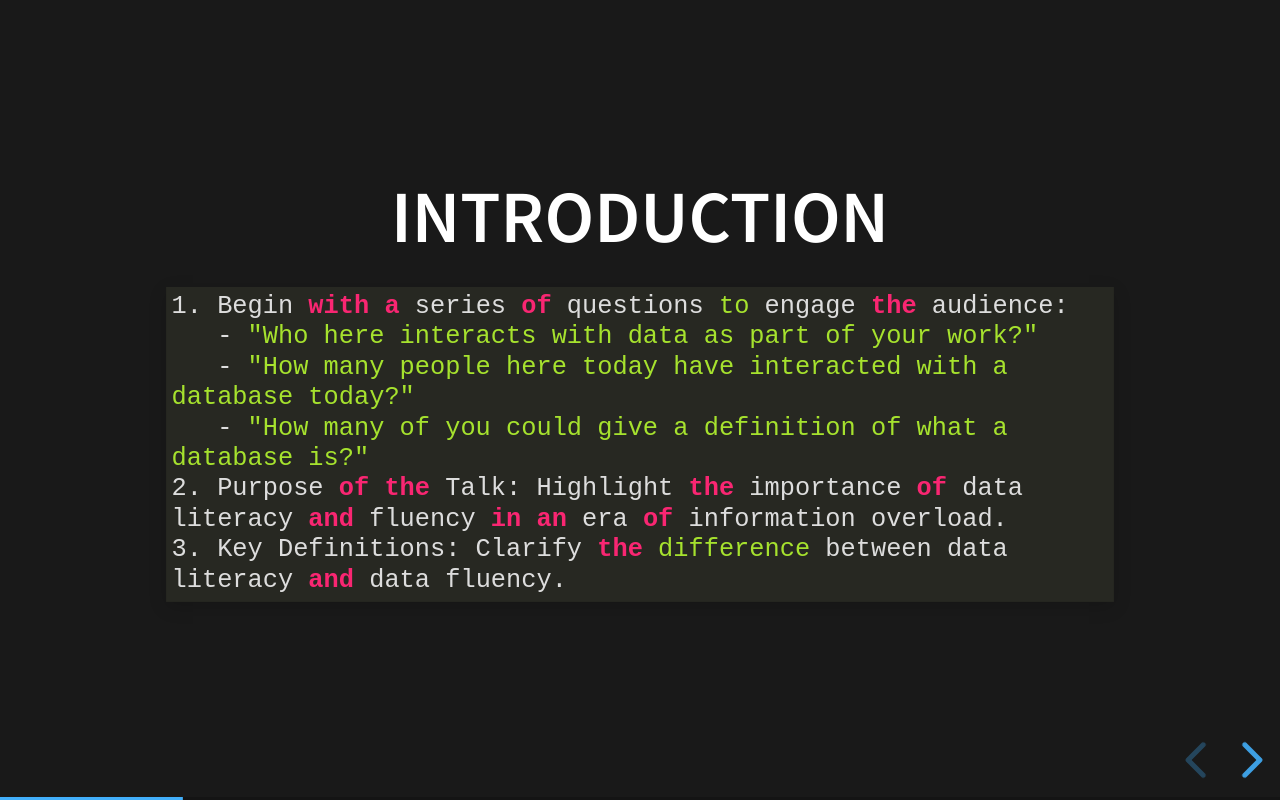
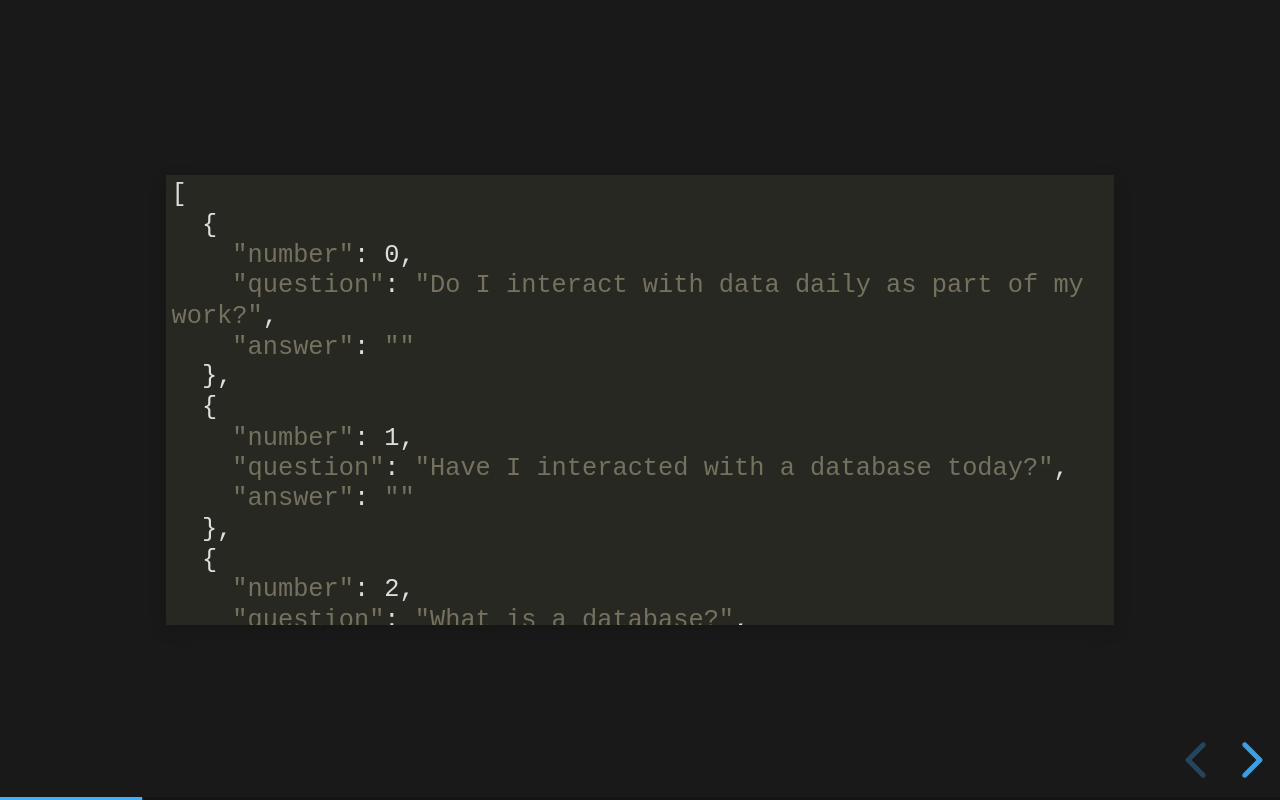
Before and after one commit to jdmar3/20241024-datafluency-wmu, a website: page index.html in a window 1280 px wide. Both pictures are taken after a click on the button "next slide". Drawn offline with Linux system fonts and the light colour scheme.

Commit message:
Update index.html

```diff
--- a/index.html
+++ b/index.html
@@ -33,25 +33,47 @@
         <h3>John D Martin III, PhD</h3>
       </section>
 
-      <!-- Slide 1: Introduction -->
+      <!-- Slide 1: Questions to Engage the Audience -->
       <section>
-        <h2>Introduction</h2>
-        <pre><code>1. Begin with a series of questions to engage the audience:
-   - "Who here interacts with data as part of your work?"
-   - "How many people here today have interacted with a database today?"
-   - "How many of you could give a definition of what a database is?"
-2. Purpose of the Talk: Highlight the importance of data literacy and fluency in an era of information overload.
-3. Key Definitions: Clarify the difference between data literacy and data fluency.</code></pre>
+        <pre><code>[
+  {
+    "number": 0,
+    "question": "Do I interact with data daily as part of my work?",
+    "answer": ""
+  },
+  {
+    "number": 1,
+    "question": "Have I interacted with a database today?",
+    "answer": ""
+  },
+  {
+    "number": 2,
+    "question": "What is a database?",
+    "answer": ""
+  }
+]</code></pre>
       </section>
 
-      <!-- Slide 2: The Current State of Data Production and Consumption -->
+      <!-- Slide 2: Purpose of the Talk -->
+      <section>
+        <h2>Purpose of the Talk</h2>
+        <pre><code>Highlight the importance of data literacy and fluency in an era of information overload.</code></pre>
+      </section>
+
+      <!-- Slide 3: Key Definitions -->
+      <section>
+        <h2>Key Definitions</h2>
+        <pre><code>Clarify the difference between data literacy and data fluency.</code></pre>
+      </section>
+
+      <!-- Slide 4: The Current State of Data Production and Consumption -->
       <section>
         <h2>The Current State of Data Production and Consumption</h2>
         <pre><code>1. Data Explosion: Discuss the rapid growth in data production.
 2. Impact on Research Institutions and Higher Education: Challenges in making informed decisions.</code></pre>
       </section>
 
-      <!-- Slide 3: Data Literacy: A Critical Foundation -->
+      <!-- Slide 5: Data Literacy: A Critical Foundation -->
       <section>
         <h2>Data Literacy: A Critical Foundation</h2>
         <pre><code>1. Definition and Scope: Ability to read, interpret, and critically evaluate data.
@@ -59,21 +81,21 @@
 3. Real-World Examples: Negative outcomes due to lack of data literacy.</code></pre>
       </section>
 
-      <!-- Slide 4: Moving from Data Literacy to Data Fluency -->
+      <!-- Slide 6: Moving from Data Literacy to Data Fluency -->
       <section>
         <h2>Moving from Data Literacy to Data Fluency</h2>
         <pre><code>1. Defining Data Fluency: Capacity to communicate insights and apply data in decision-making.
 2. Why Fluency Matters: Enables innovation and informed, data-driven decisions.</code></pre>
       </section>
 
-      <!-- Slide 5: Challenges and Opportunities -->
+      <!-- Slide 7: Challenges and Opportunities -->
       <section>
         <h2>Challenges and Opportunities</h2>
         <pre><code>1. Challenges: Educational inertia, resource gaps, and overwhelming pace of data production.
 2. Opportunities: Adaptation and leadership in building data skills.</code></pre>
       </section>
 
-      <!-- Slide 6: Strategies for Building Data Capacity -->
+      <!-- Slide 8: Strategies for Building Data Capacity -->
       <section>
         <h2>Strategies for Building Data Capacity</h2>
         <pre><code>1. Educational Strategies: Ways for schools, universities, and training programs to foster skills.
@@ -81,7 +103,7 @@
 3. Individual Action: Encouraging personal development of data skills.</code></pre>
       </section>
 
-      <!-- Slide 7: Conclusion -->
+      <!-- Slide 9: Conclusion -->
       <section>
         <h2>Conclusion</h2>
         <pre><code>1. Key Takeaways: Importance of moving from data literacy to fluency.
```
